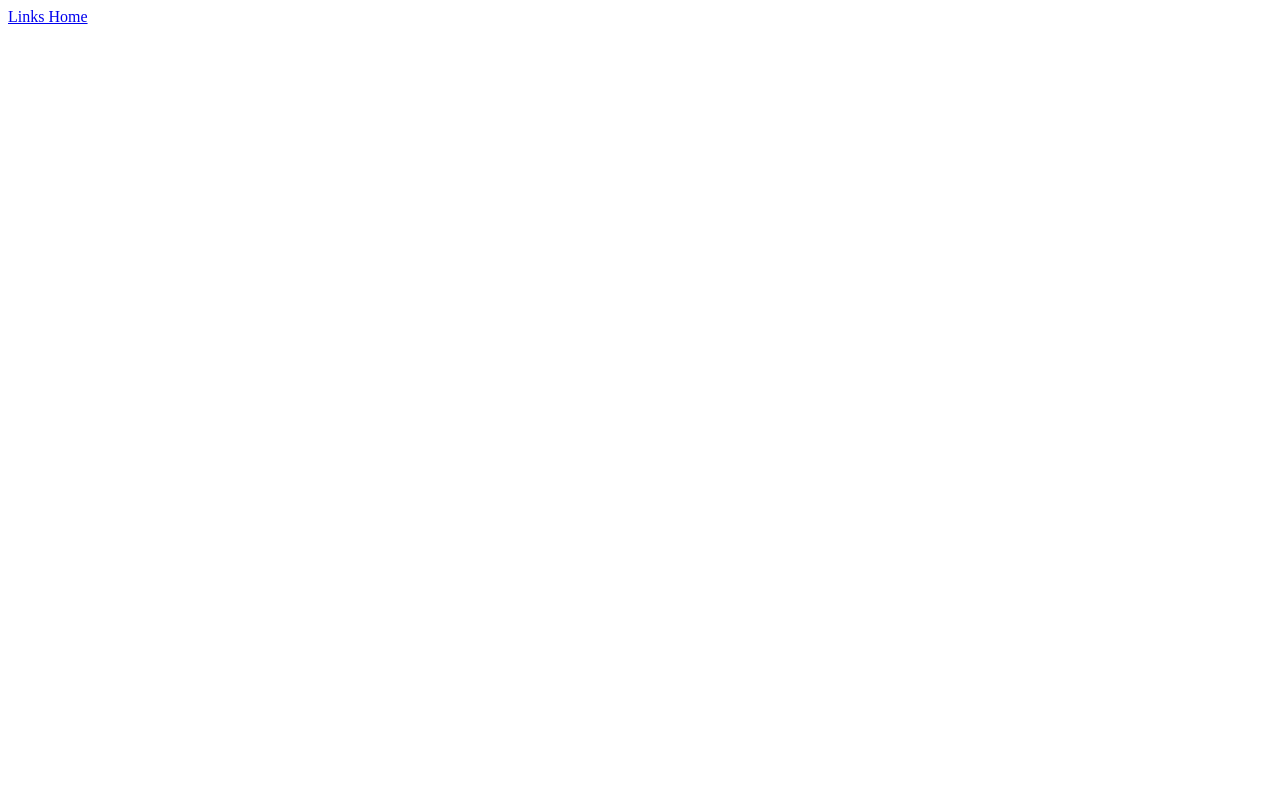
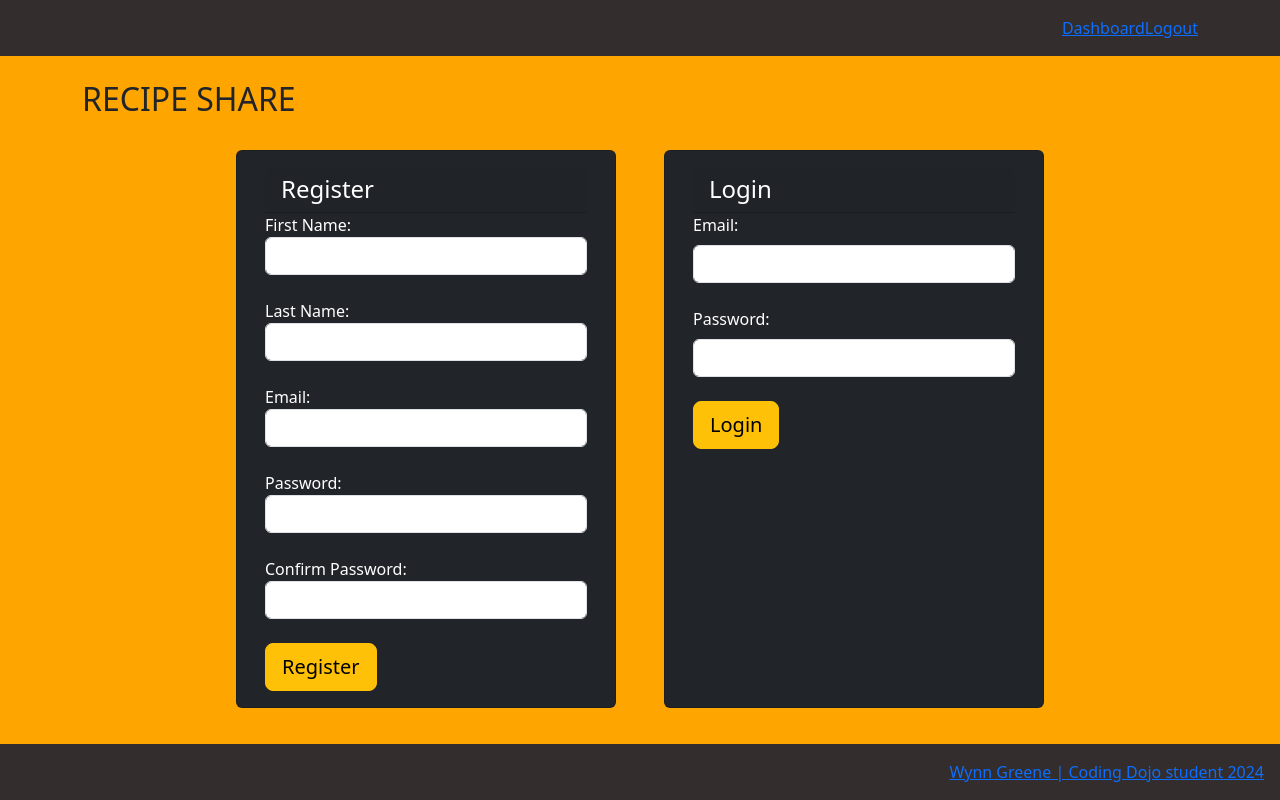
Before and after one commit to wynngreene/PROJ_PY_Bug_Catcher_Box, a Flask app: page / in a window 1280 px wide. Before the commit the page is almost empty. Run offline with Flask 3, Linux system fonts and the light colour scheme.

Commit message:
Index page built

```diff
--- a/MY_FLASK_Project/flask_app/controllers/user_Controller.py
+++ b/MY_FLASK_Project/flask_app/controllers/user_Controller.py
@@ -11,9 +11,9 @@ from flask_app.models.user_Model import User
 def index():
     return render_template("index.html")
 
-# # 01 ROUTES | DASHBOARD
-# @app.route("/dashboard")
-# def dashboard():
+# 01 ROUTES | DASHBOARD
+@app.route("/dashboard")
+def dashboard():
 #     if "user_id" not in session:
 #         return redirect("/logout")
 #     data = {
@@ -21,7 +21,7 @@ def index():
 #     }
 
 #     print("I got my 03 LIST of", data)
-
+    return render_template("home.html")
 #     return render_template("home.html", user=User.get_by_id(data))
 
 # ######## GET ROUTES ########
--- a/MY_FLASK_Project/flask_app/static/css/styles.css
+++ b/MY_FLASK_Project/flask_app/static/css/styles.css
@@ -0,0 +1,20 @@
+
+.my-bg-color {
+    background-color: orange;
+}
+
+.my-border-color {
+    background-color: #332D2D;
+}
+
+.my-card-color {
+    background-color: #332D2D;
+}
+
+main {
+    margin-bottom: 5em;
+}
+
+table {
+    margin-bottom: 0 !important;
+}
--- /dev/null
+++ b/MY_FLASK_Project/flask_app/templates/footer.html
@@ -0,0 +1,9 @@
+<!DOCTYPE html>
+<html lang="en">
+<footer class="container mw-100 p-3 text-white my-border-color"
+style="margin-top:3em;text-align:right;position:fixed;left:0;bottom:0;width:100%;">
+    {% block footer %}
+    <a href="">Wynn Greene | Coding Dojo student 2024</a>
+    {% endblock footer %}
+</footer>
+</html>
--- a/MY_FLASK_Project/flask_app/templates/index.html
+++ b/MY_FLASK_Project/flask_app/templates/index.html
@@ -5,20 +5,99 @@
         <meta http-equiv="X-UA-Compatible" content="IE=edge">
         <meta name="viewport" content="width=device-width, initial-scale=1.0">
         <link rel="stylesheet" href="{{ url_for('static', filename='css/styles.css') }}">
+        <link href="https://cdn.jsdelivr.net/npm/bootstrap@5.3.2/dist/css/bootstrap.min.css" rel="stylesheet"
+        integrity="sha384-T3c6CoIi6uLrA9TneNEoa7RxnatzjcDSCmG1MXxSR1GAsXEV/Dwwykc2MPK8M2HN" crossorigin="anonymous">
         <title>Document</title>
     </head>
-<body>
+
+    <body class="my-bg-color">
         <header>
             <nav>
                 {% block menu %} {% include 'menu.html' %} {% endblock menu %}
             </nav>
         </header>
-    <main>
 
+        <main class="container">
+            <br>
+            <h2>RECIPE SHARE</h2>
+            <br>
+            <div class="justify-content-center row">
+                <div class="col-sm-4 card text-white bg-dark" style="margin-right: 3em;">
+                    <form action="/register" method="post" class="card-body">
+                        <h4 class="card-header">Register</h4>
+                        {% with messages = get_flashed_messages(category_filter=["register"]) %}
+                            {% if messages %}
+                            <div class="alert alert-danger">
+                                <strong>Danger!</strong>
+                            {% for message in messages %}
+                            <p>{{message}}</p>
+                            {% endfor %}
+                            </div>
+                            {% endif %}
+                        {% endwith %}
+                        <div class="form-group">
+                            <label for="first_name">First Name:</label>
+                            <input type="text" name="first_name" class="form-control" >
+                            <br>
+                        </div>
+                        <div class="form-group">
+                            <label for="last_name">Last Name:</label>
+                            <input type="text" name="last_name" class="form-control" >
+                            <br>
+                        </div>
+                        <div class="form-group">
+                            <label for="email">Email:</label>
+                            <input type="text" name="email" class="form-control" >
+                            <br>
+                        </div>
+                        <div class="form-group">
+                            <label for="password">Password:</label>
+                            <input type="text" name="password" class="form-control" >
+                            <br>
+                        </div>
+                        <div class="form-group">
+                            <label for="confirm">Confirm Password:</label>
+                            <input type="text" name="confirm" class="form-control">
+                            <br>
+                        </div>
+                        <input type="submit" class="btn btn-warning btn-lg" value="Register">
+                    </form>
+                </div>
+
+                <div class="col-sm-4 card text-white bg-dark">
+                    <form action="/login" method="post" class="card-body">
+                        <h4 class="card-header">Login</h4>
+                        {% with messages = get_flashed_messages(category_filter=["login"]) %}
+                            {% if messages %}
+                            <div class="alert alert-danger">
+                                <strong>NEWS Flash!</strong>
+                                {% for message in messages %}
+                                <p>{{message}}</p>
+                                {% endfor %}
+                            </div>
+                            {% endif %}
+                        {% endwith %}
+                        <div class="form-group">
+                            <label for="email" class="form-label">Email:</label>
+                            <input type="text" name="email" class="form-control">
+                            <br>
+                        </div>
+                        <div class="form-group">
+                            <label for="email" class="form-label">Password:</label>
+                            <input type="password" name="password" class="form-control">
+                            <br>
+                        </div>
+                        <input type="submit" class="btn btn-warning btn-lg" value="Login">
+                    </form>
+                </div>
+            </div>
         </main>
+
         <footer>
-
+            {% block footer %} {% include 'footer.html' %} {% endblock footer %}
         </footer>
         <script type="text/javascript" src="{{ url_for('static', filename='js/scripts.js')}}"></script>
+        <script src="https://cdn.jsdelivr.net/npm/bootstrap@5.3.2/dist/js/bootstrap.bundle.min.js"
+        integrity="sha384-C6RzsynM9kWDrMNeT87bh95OGNyZPhcTNXj1NW7RuBCsyN/o0jlpcV8Qyq46cDfL" crossorigin="anonymous"></script>
     </body>
 </html>
--- a/MY_FLASK_Project/flask_app/templates/menu.html
+++ b/MY_FLASK_Project/flask_app/templates/menu.html
@@ -1,8 +1,11 @@
 <!DOCTYPE html>
 <html lang="en">
-<body>
+<header class="my-border-color mw-100 p-3">
     {% block menu %}
-    <a href="/home">Links Home</a>
+    <div class="container d-flex justify-content-end">
+        <a href="/dashboard_02" >Dashboard</a>
+        <a href="/" >Logout</a>
+    </div>
     {% endblock menu %}
-</body>
+</header>
 </html>
```
Lines whose indentation alone changed are shown as unchanged.
